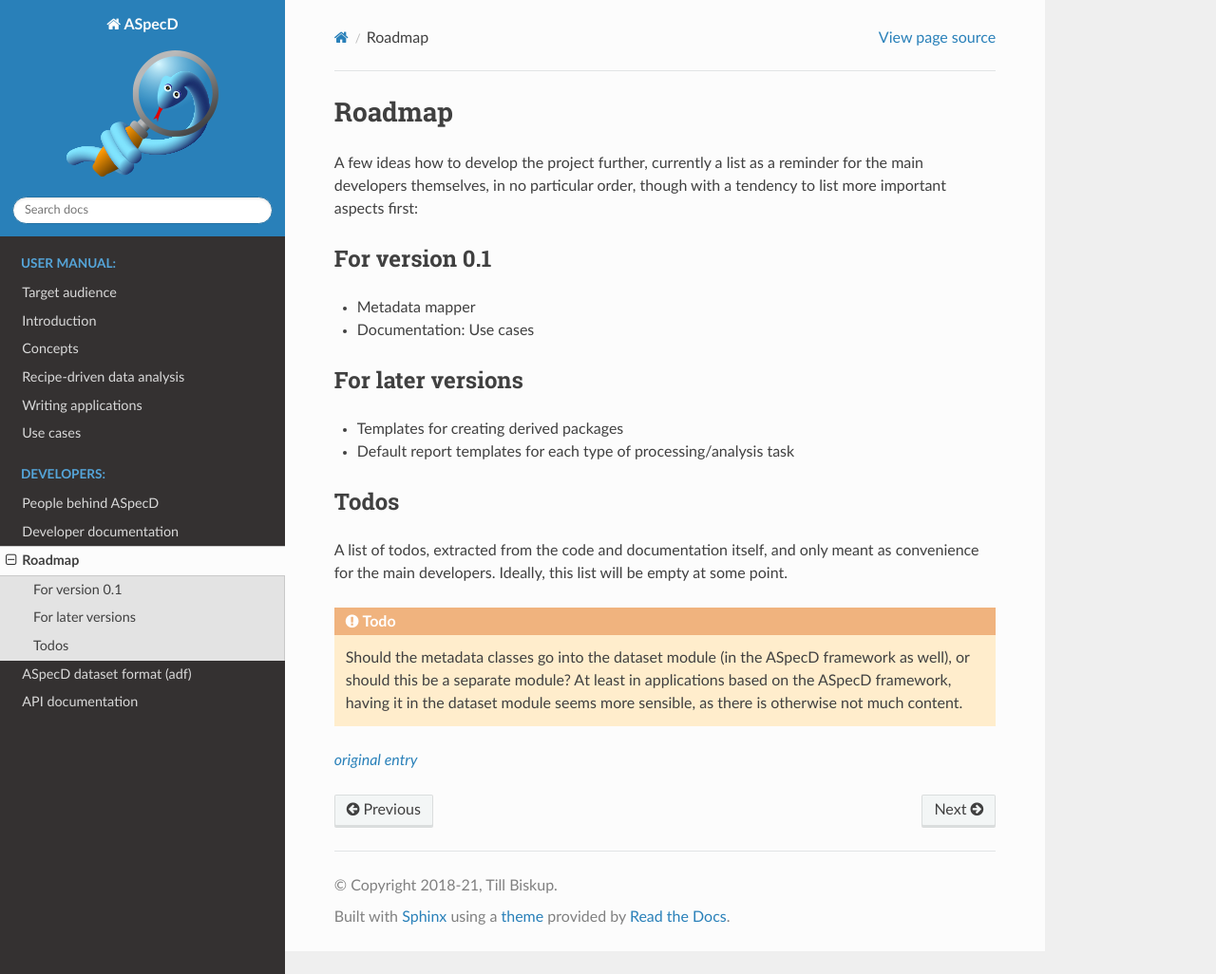
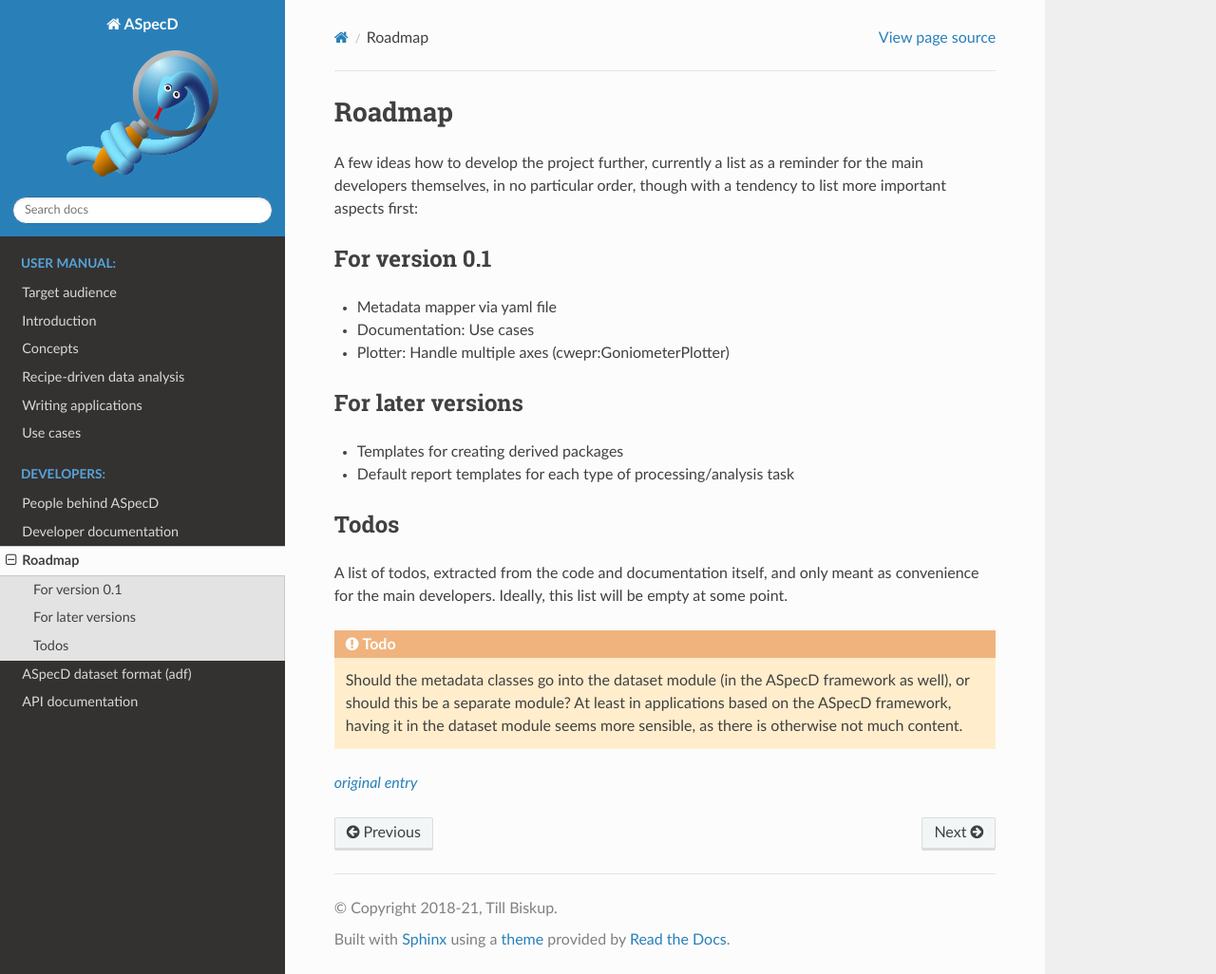
Before and after one commit to tillbiskup/aspecd, a Sphinx documentation site: the page built from docs/roadmap.rst, in a window 1280 px wide and 1026 px high. Shown: the whole window at 95% size. Built offline with Sphinx 7.4.7 and the Read the Docs theme 2.0.0, drawn with Linux system fonts in a browser that asks for light colours.

Commit message:
update roadmap.rst

```diff
--- a/docs/roadmap.rst
+++ b/docs/roadmap.rst
@@ -8,9 +8,11 @@
 For version 0.1
 ===============
 
-* Metadata mapper
+* Metadata mapper via yaml file
 
 * Documentation: Use cases
+
+* Plotter: Handle multiple axes (cwepr:GoniometerPlotter)
 
 
 For later versions
```
